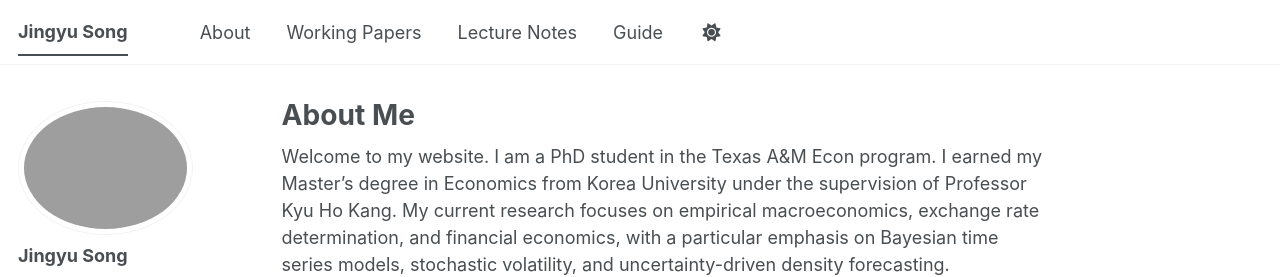
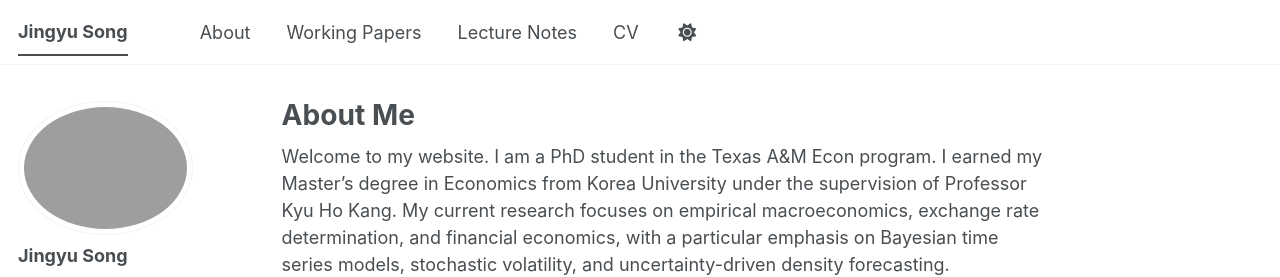
Before and after one commit to Jingyu-96/Jingyu-96.github.io, a Jekyll site: the page built from _pages/about.md, in a window 1280 px wide. Shown: the top 277 px of the page. Built offline with Jekyll 4.4.1, drawn with Linux system fonts in a browser that asks for light colours; a style sheet for code colours, icons or effects is not loaded.

Commit message:
Update navigation.yml

```diff
--- a/_data/navigation.yml
+++ b/_data/navigation.yml
@@ -18,5 +18,5 @@ main:
   # - title: "CV"
   #   url: /cv-json/
 
-  - title: "Guide"
-    url: /markdown/
+  - title: "CV"
+    url: /cv/
```
